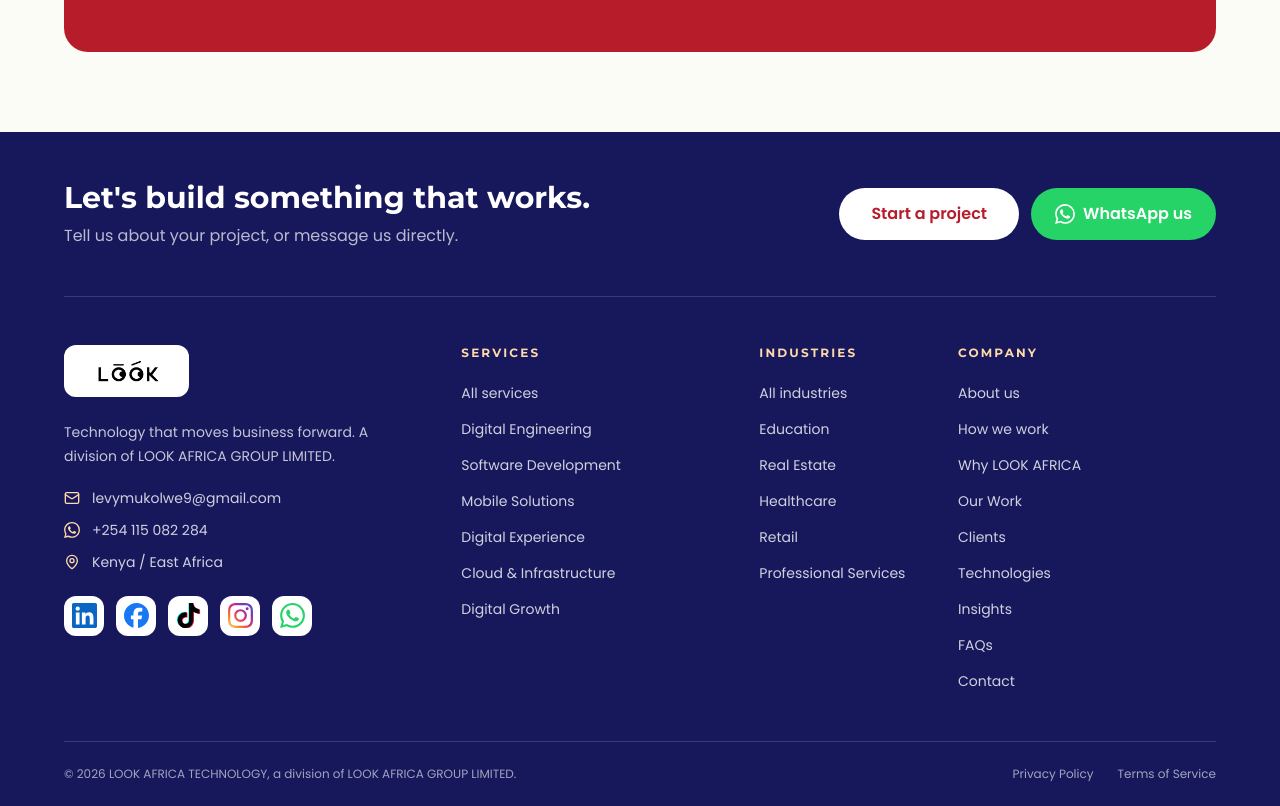
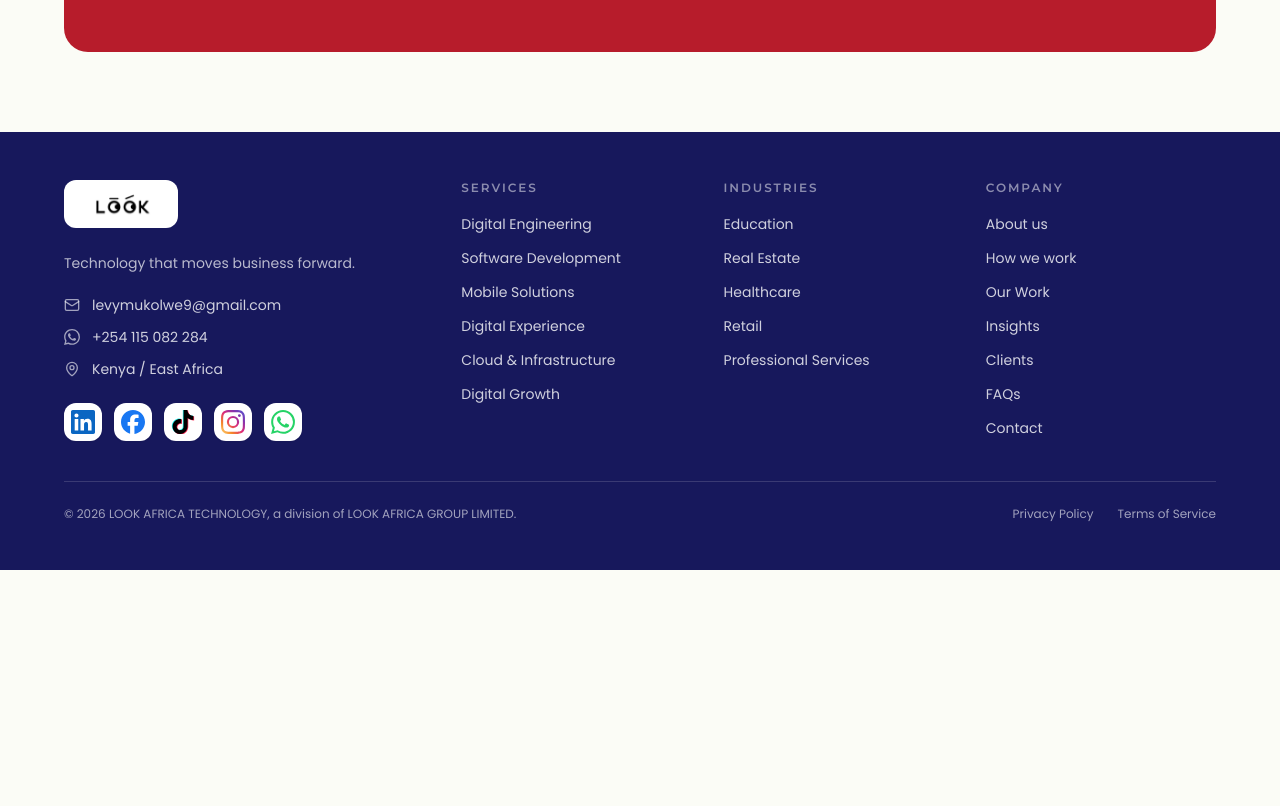
Before and after one commit to Levy254885/lookafrica-technology, a React (Vite) app: page / in a window 1280 px wide. Shown: the part 2900-3706 px from the top of the page. After the commit the page ends 3470 px from the top, so only its background shows below. Built offline with nearby package versions, Linux system fonts and the light colour scheme.

Commit message:
Refactor Footer component layout and styles

```diff
--- a/src/components/layout/Footer.tsx
+++ b/src/components/layout/Footer.tsx
@@ -5,42 +5,37 @@ import { services } from '../../data/services'
 import { industries } from '../../data/industries'
 import SocialLinks, { WhatsAppGlyph } from '../ui/Social'
 
-const l = 'text-sm text-white/80 u-link hover:text-white'
+const l = 'text-sm text-white/80 hover:text-white'
 const Col = ({ t, items, cls = '' }: { t: string; items: string[][]; cls?: string }) => (
   <nav aria-label={t} className={cls}>
-    <h2 className="text-xs font-bold uppercase tracking-[0.18em] text-[#ffd9a8]">{t}</h2>
-    <ul className="mt-5 space-y-3">{items.map(([n, to]) => <li key={n}><Link className={l} to={to}>{n}</Link></li>)}</ul>
+    <h2 className="text-xs font-semibold uppercase tracking-[0.16em] text-white/50">{t}</h2>
+    <ul className="mt-4 space-y-2.5">{items.map(([n, to]) => <li key={n}><Link className={l} to={to}>{n}</Link></li>)}</ul>
   </nav>
 )
 export default function Footer() {
   return (
     <footer className="bg-navy text-white">
-      <div className="wrap">
-        <div className="flex flex-col gap-6 border-b border-white/15 py-12 md:flex-row md:items-center md:justify-between">
-          <div><h2 className="font-display text-2xl font-bold !text-white sm:text-3xl">Let's build something that works.</h2><p className="mt-2 text-white/70">Tell us about your project, or message us directly.</p></div>
-          <div className="flex flex-wrap gap-3">
-            <Link to="/contact" className="btn-white">Start a project</Link>
-            <a href={whatsappLink} target="_blank" rel="noopener noreferrer" className="inline-flex items-center gap-2 rounded-full bg-[#25D366] px-6 py-3.5 font-semibold text-white"><WhatsAppGlyph s={20} />WhatsApp us</a>
+      <div className="wrap py-12">
+        <div className="grid gap-10 lg:grid-cols-12">
+          <div className="lg:col-span-4">
+            <span className="inline-block rounded-xl bg-white px-4 py-2"><img src="/images/brand/look-logo.png" alt="LOOK" className="h-8 w-auto mix-blend-multiply" /></span>
+            <p className="mt-4 max-w-xs text-sm leading-6 text-white/70">{site.tagline}</p>
+            <ul className="mt-5 space-y-3 text-sm">
+              <li className="flex items-center gap-3"><Mail size={16} aria-hidden className="text-white/60" /><a className={l} href={mailto}>{site.email}</a></li>
+              <li className="flex items-center gap-3"><WhatsAppGlyph s={16} color="#ffffff99" /><a className={l} href={whatsappLink} target="_blank" rel="noopener noreferrer">{site.whatsappDisplay}</a></li>
+              <li className="flex items-center gap-3 text-white/80"><MapPin size={16} aria-hidden className="text-white/60" />Kenya / East Africa</li>
+            </ul>
+            <SocialLinks className="mt-6" size={38} />
+          </div>
+          <div className="grid grid-cols-2 gap-8 sm:grid-cols-3 lg:col-span-8">
+            <Col t="Services" items={services.map((s) => [s.title, `/services/${s.slug}`])} />
+            <Col t="Industries" items={industries.map((s) => [s.title, `/industries/${s.slug}`])} />
+            <Col cls="col-span-2 sm:col-span-1" t="Company" items={[['About us', '/about'], ['How we work', '/how-we-work'], ['Our Work', '/work'], ['Insights', '/insights'], ['Clients', '/clients'], ['FAQs', '/faq'], ['Contact', '/contact']]} />
           </div>
         </div>
-        <div className="grid gap-10 py-12 sm:grid-cols-2 lg:grid-cols-12">
-          <div className="lg:col-span-4">
-            <span className="inline-block rounded-xl bg-white px-4 py-2"><img src="/images/brand/look-logo.png" alt="LOOK" className="h-9 w-auto mix-blend-multiply" /></span>
-            <p className="mt-4 max-w-xs text-sm leading-6 text-white/75">{site.tagline} A division of {site.parent}.</p>
-            <ul className="mt-5 space-y-3 text-sm">
-              <li className="flex items-center gap-3"><Mail size={16} aria-hidden className="text-[#ffd9a8]" /><a className={l} href={mailto}>{site.email}</a></li>
-              <li className="flex items-center gap-3"><WhatsAppGlyph s={16} color="#ffd9a8" /><a className={l} href={whatsappLink} target="_blank" rel="noopener noreferrer">{site.whatsappDisplay}</a></li>
-              <li className="flex items-center gap-3 text-white/80"><MapPin size={16} aria-hidden className="text-[#ffd9a8]" />Kenya / East Africa</li>
-            </ul>
-            <SocialLinks className="mt-6" />
-          </div>
-          <Col cls="lg:col-span-3" t="Services" items={[['All services', '/services'], ...services.map((s) => [s.title, `/services/${s.slug}`])]} />
-          <Col cls="lg:col-span-2" t="Industries" items={[['All industries', '/industries'], ...industries.map((s) => [s.title, `/industries/${s.slug}`])]} />
-          <Col cls="lg:col-span-3" t="Company" items={[['About us', '/about'], ['How we work', '/how-we-work'], ['Why LOOK AFRICA', '/why-look-africa'], ['Our Work', '/work'], ['Clients', '/clients'], ['Technologies', '/technologies'], ['Insights', '/insights'], ['FAQs', '/faq'], ['Contact', '/contact']]} />
-        </div>
-        <div className="flex flex-col items-center gap-3 border-t border-white/15 py-6 text-xs text-white/60 sm:flex-row sm:justify-between">
+        <div className="mt-10 flex flex-col gap-3 border-t border-white/15 pt-6 text-xs text-white/60 sm:flex-row sm:justify-between">
           <p>© {new Date().getFullYear()} {site.name}, a division of {site.parent}.</p>
-          <div className="flex gap-6"><Link className="u-link hover:text-white" to="/privacy-policy">Privacy Policy</Link><Link className="u-link hover:text-white" to="/terms-of-service">Terms of Service</Link></div>
+          <div className="flex gap-6"><Link className="hover:text-white" to="/privacy-policy">Privacy Policy</Link><Link className="hover:text-white" to="/terms-of-service">Terms of Service</Link></div>
         </div>
       </div>
     </footer>
```
